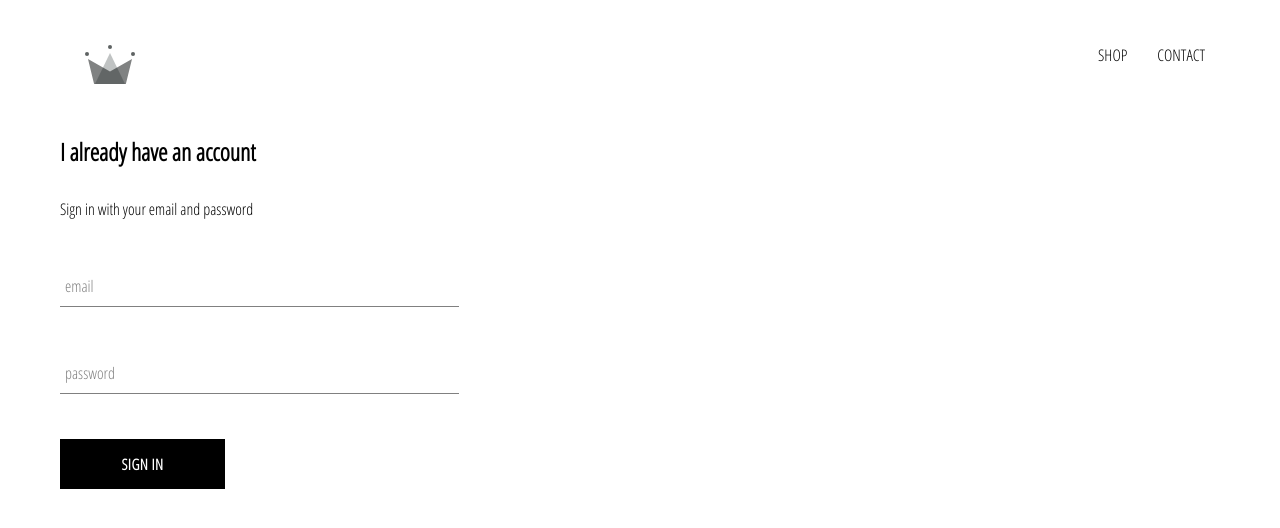
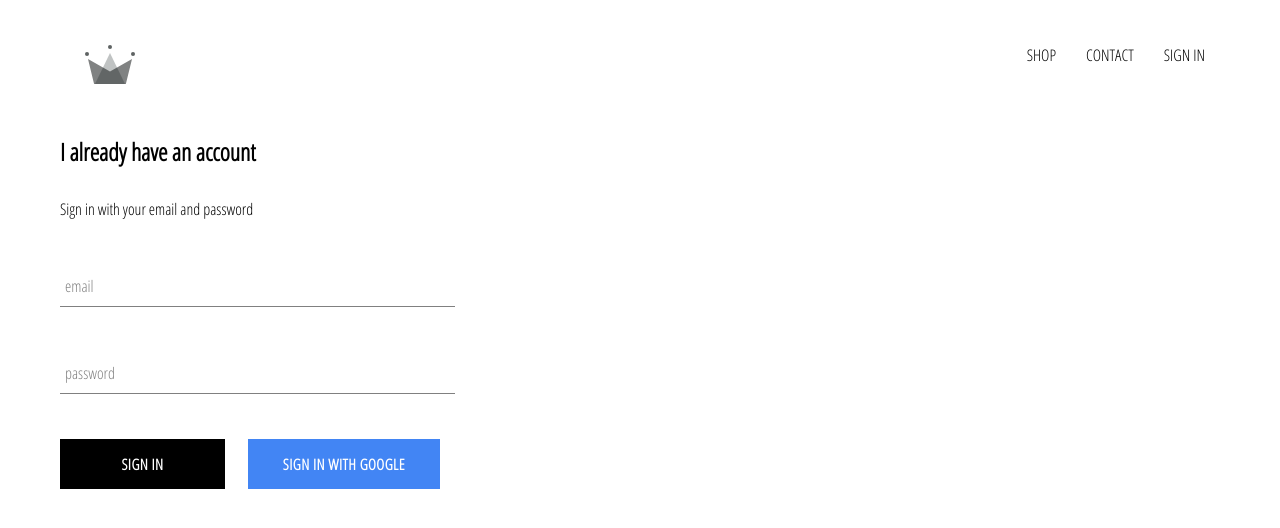
Before and after one commit to Waire214/waire-fashion-store, a React (Create React App) app: page /signin in a window 1280 px wide. Shown: the top 528 px of the page. Built offline with nearby package versions, Linux system fonts and the light colour scheme; no server answers.

Commit message:
firebase sign in and out

```diff
--- a/package.json
+++ b/package.json
@@ -6,6 +6,7 @@
     "@testing-library/jest-dom": "^5.16.1",
     "@testing-library/react": "^11.2.7",
     "@testing-library/user-event": "^12.8.3",
+    "firebase": "^9.6.1",
     "history": "^5.1.0",
     "node-sass": "^6.0.1",
     "react": "^17.0.2",
--- a/src/App.js
+++ b/src/App.js
@@ -5,13 +5,40 @@
 import HeaderComponent from './components/header/HeaderComponent';
 import SignInAndSignUpPage from './pages/sign-in-and-sign-up/SignInAndSignUpPage';
 
+import { auth } from './firebase/FirebaseUtil'
+
 import './App.css'
+import React from 'react';
 
-function App() {
+class App extends React.Component {
+  constructor(props) {
+    super(props)
+
+    this.state = {
+       currentUser: null
+    }
+  }
+
+  unsubscribeFromAuth = null
+
+  //one of thing for subscription in firebase. It won't remount...we want to
+  // when firebase realise somebody has logged in
+  componentDidMount() {
+    this.unsubscribeFromAuth = auth.onAuthStateChanged(user => {
+      this.setState({ currentUser: user });
+      console.log(user);
+    })
+  }
+
+  componentWillUnmount() {
+    this.unsubscribeFromAuth();
+  }
+
+  render() {
     return (
       <div>
         <BrowserRouter>
-      <HeaderComponent />
+        <HeaderComponent currentUser={this.state.currentUser} />
 
           <Routes>
             <Route path="/" element={<HomePageComponent/>} />
@@ -22,5 +49,6 @@
       </div>
     );
   }
+}
 
 export default App;
--- a/src/components/custom-button/CustomButtonComponent.jsx
+++ b/src/components/custom-button/CustomButtonComponent.jsx
@@ -2,9 +2,9 @@
 
 import './CustomButtonStyles.scss'
 
-const CustomButtonComponent = ({ children, ...otherProps }) => {
+const CustomButtonComponent = ({ children, isGoogleSignIn, ...otherProps }) => {
     return (
-        <button className='custom-button' {...otherProps}>
+        <button className={`${isGoogleSignIn ? 'google-sign-in': ''} custom-button`} {...otherProps}>
             {children}
         </button>
     )
--- a/src/components/custom-button/CustomButtonStyles.scss
+++ b/src/components/custom-button/CustomButtonStyles.scss
@@ -19,4 +19,13 @@
       color: black;
       border: 1px solid black;
     }
+
+    &.google-sign-in{
+      background-color: #4285f4;
+      color: white;
+      &:hover{
+        background-color: #357ae8;
+        border: none;
+      }
+    }
   }
--- a/src/components/header/HeaderComponent.jsx
+++ b/src/components/header/HeaderComponent.jsx
@@ -1,10 +1,13 @@
 import React from 'react'
 import { Link } from 'react-router-dom'
 
+import { auth } from '../../firebase/FirebaseUtil'
+
 import { ReactComponent as Logo } from '../../assets/crown.svg'
+
 import './HeaderStyles.scss'
 
-const HeaderComponent = () => {
+const HeaderComponent = ({ currentUser }) => {
     return (
         <div className='header'>
             <Link className='logo-container' to='/'>
@@ -17,6 +20,12 @@
                 <Link className='option' to='/shop'>
                     CONTACT
                 </Link>
+                {
+                    currentUser ?
+                    <div className='option' onClick={() => auth.signOut()}>SIGN OUT</div>
+                    :
+                    <Link className='option' to='/signin'>SIGN IN</Link>
+                }
                 {/* <Link className='option' to="/shop"></Link> */}
             </div>
         </div>
--- a/src/components/header/HeaderStyles.scss
+++ b/src/components/header/HeaderStyles.scss
@@ -20,6 +20,7 @@
 
       .option {
         padding: 10px 15px;
+        cursor: pointer;
       }
     }
   }
--- a/src/components/sign-in/SignInComponent.jsx
+++ b/src/components/sign-in/SignInComponent.jsx
@@ -2,6 +2,8 @@
 
 import FormInputComponent from '../form-input/FormInputComponent'
 import CustomButtonComponent from '../custom-button/CustomButtonComponent'
+
+import  { signInWithGoogle } from '../../firebase/FirebaseUtil'
 
 import './SignInStyles.scss'
 
@@ -49,8 +51,10 @@
                         label='password'
                         required
                     />
-
-                    <CustomButtonComponent type="submit"> Sign in </CustomButtonComponent>
+                    <div className='buttons'>
+                        <CustomButtonComponent type="submit"> Sign in </CustomButtonComponent>
+                        <CustomButtonComponent onClick={ signInWithGoogle } isGoogleSignIn> {' '} Sign in with Google {' '} </CustomButtonComponent>
+                    </div>
                 </form>
             </div>
         )
--- a/src/components/sign-in/SignInStyles.scss
+++ b/src/components/sign-in/SignInStyles.scss
@@ -1,9 +1,14 @@
 .sign-in{
-    width: 30vw;
+    width: 380px;
     display: flex;
     flex-direction: column;
 
     .title {
         margin-top: 10px;
     }
+
+    .buttons {
+        display: flex;
+        justify-content: space-between;
+    }
 }
--- /dev/null
+++ b/src/firebase/FirebaseUtil.js
@@ -0,0 +1,24 @@
+import firebase from 'firebase/compat/app'
+import 'firebase/compat/firestore'
+import 'firebase/compat/auth'
+
+const config = {
+  apiKey: "AIzaSyBLC7-K-KJVZR5QTDP_ajSiSkDzrxQrXOQ",
+  authDomain: "waire-fashion-store.firebaseapp.com",
+  projectId: "waire-fashion-store",
+  storageBucket: "waire-fashion-store.appspot.com",
+  messagingSenderId: "884132011456",
+  appId: "1:884132011456:web:4cc543eb50a99cc567fc25",
+  measurementId: "G-0PBB6YMP3V"
+};
+
+firebase.initializeApp(config)
+
+export const auth = firebase.auth();
+export const firestore = firebase.firestore();
+
+const provider = new firebase.auth.GoogleAuthProvider();
+provider.setCustomParameters({ prompt: 'select_account' });
+export const signInWithGoogle = () => auth.signInWithPopup(provider);
+
+export default firebase
```
Also changed, not shown: 1 other file (tests, documents, lock files or other folders). Lines whose indentation alone changed are shown as unchanged.
